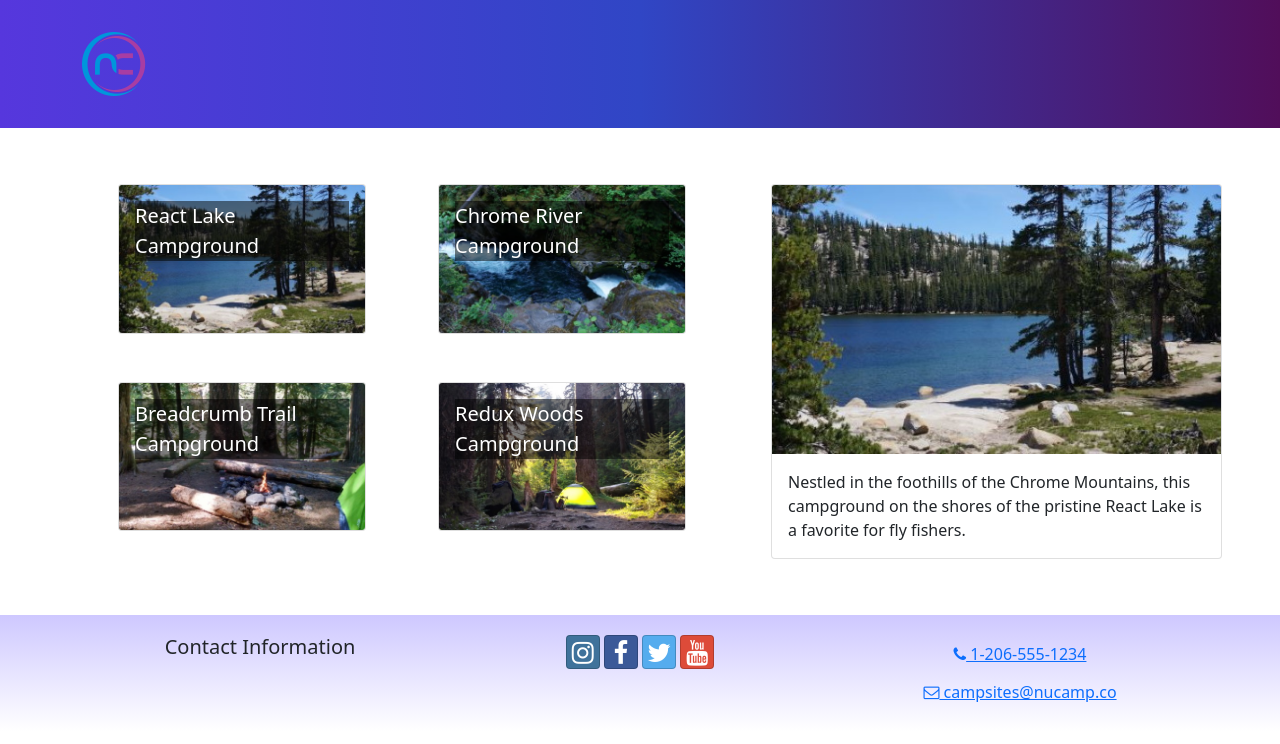
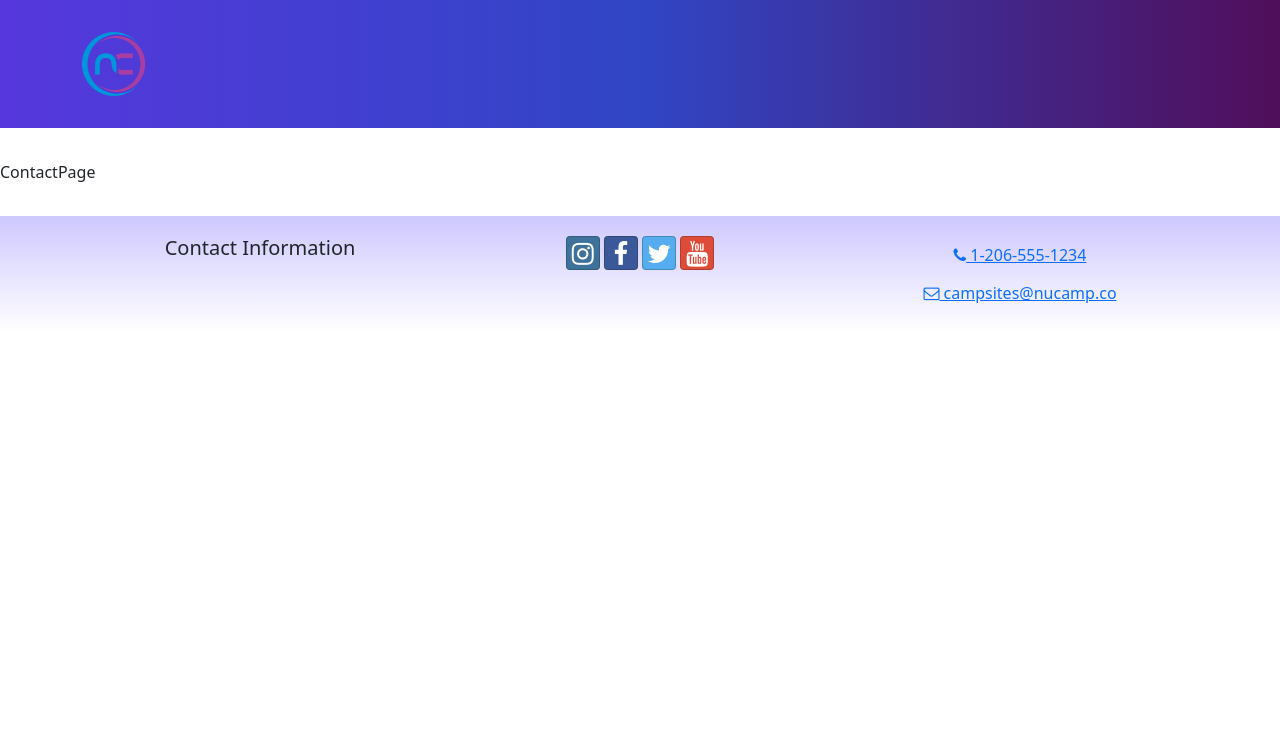
Before and after one commit to mouhamednd7/react-campsite, a React (Create React App) app: page /contact in a window 1280 px wide. Shown: the top 744 px of the page. Built offline with nearby package versions, Linux system fonts and the light colour scheme.

Commit message:
adding HomePage, ContactPage and router

```diff
--- a/src/App.js
+++ b/src/App.js
@@ -1,14 +1,21 @@
 import React from "react";
+import { Routes, Route } from "react-router-dom";
 import "./App.css";
 import Header from "./components/Header";
 import Footer from "./components/Footer";
+import HomePage from "./pages/HomePage";
+import ContactPage from "./pages/ContactPage";
 import CampsitesDirectoryPage from "./pages/CampsitesDirectoryPage";
 
 function App() {
   return (
     <div>
       <Header />
-      <CampsitesDirectoryPage />
+      <Routes>
+        <Route path="/" element={<HomePage />} />
+        <Route path="contact" element={<ContactPage />} />
+        <Route path="directory" element={<CampsitesDirectoryPage />} />
+      </Routes>
       <Footer />
     </div>
   );
--- a/src/index.js
+++ b/src/index.js
@@ -1,5 +1,6 @@
 import React from "react";
 import { createRoot } from "react-dom/client";
+import { BrowserRouter } from "react-router-dom";
 import { Provider } from "react-redux";
 import { store } from "./app/store";
 import App from "./App";
@@ -16,7 +17,9 @@
 root.render(
   <React.StrictMode>
     <Provider store={store}>
-      <App />
+      <BrowserRouter>
+        <App />
+      </BrowserRouter>
     </Provider>
   </React.StrictMode>
 );
--- /dev/null
+++ b/src/pages/ContactPage.js
@@ -0,0 +1,5 @@
+const ContactPage = () => {
+  return <div>ContactPage</div>;
+};
+
+export default ContactPage;
--- /dev/null
+++ b/src/pages/HomePage.js
@@ -0,0 +1,5 @@
+const HomePage = () => {
+  return <div>HomePage</div>;
+};
+
+export default HomePage;
```
